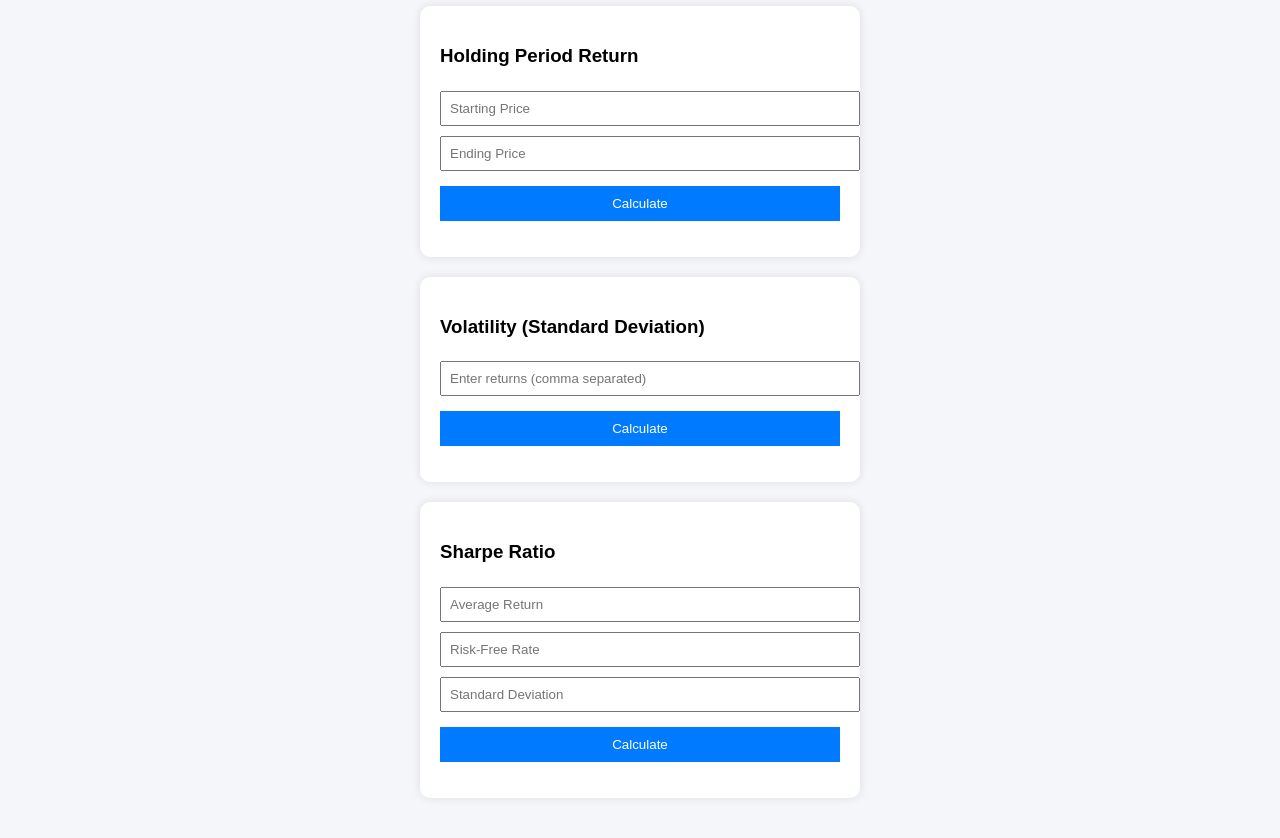
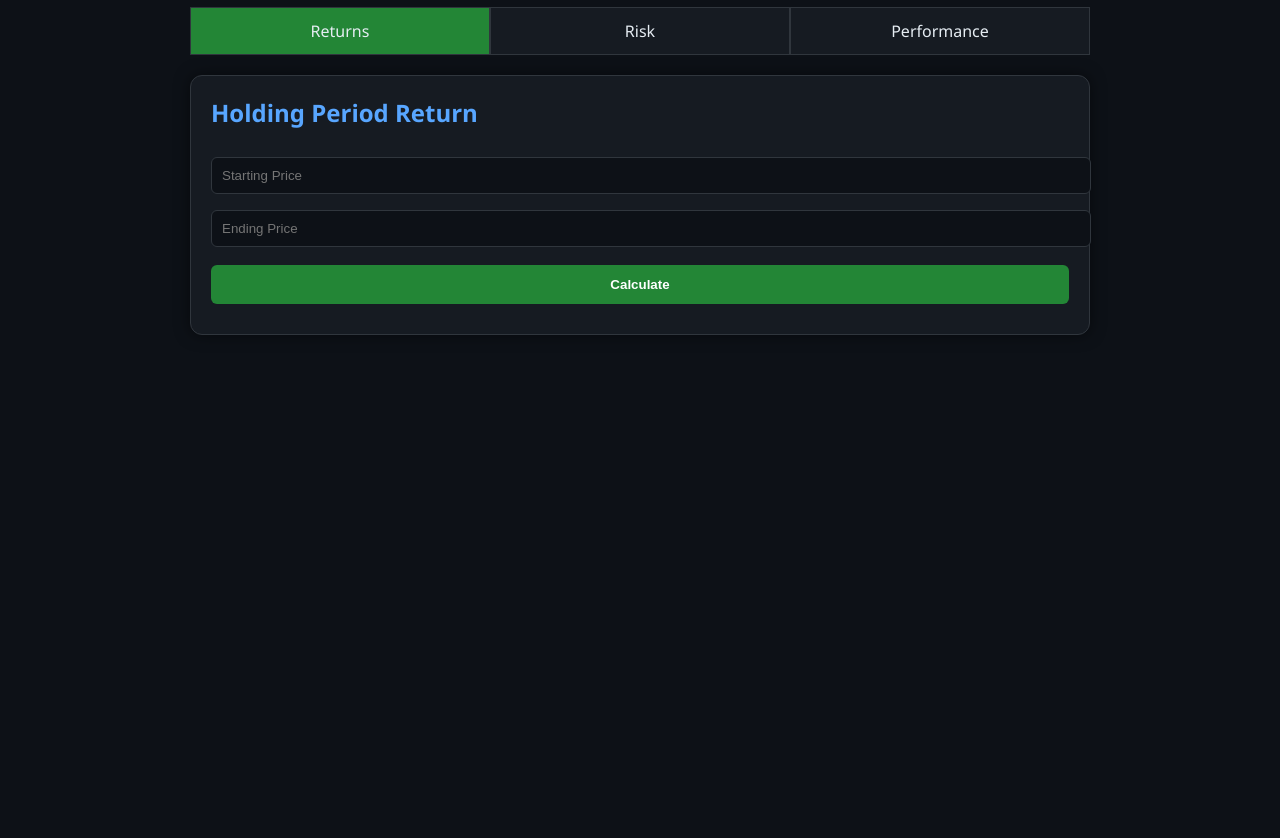
Before and after one commit to JDaley-27/joshua-daley-financial-calculator, a plain HTML site: page index.html in a window 1280 px wide. Shown: the part 92-930 px from the top of the page. After the commit the page ends 800 px from the top, so only its background shows below. Drawn offline with Linux system fonts and the light colour scheme.

Commit message:
Refactor index.html for improved layout and styling

```diff
--- a/index.html
+++ b/index.html
@@ -2,84 +2,182 @@
 <html>
 <head>
   <title>Josh Daley Financial Calculator</title>
+  <meta name="viewport" content="width=device-width, initial-scale=1.0">
+
   <style>
     body {
-      font-family: Arial;
-      margin: 40px;
-      background: #f4f6f9;
+      margin: 0;
+      font-family: 'Segoe UI', Tahoma, sans-serif;
+      background: #0d1117;
+      color: #e6edf3;
     }
-    h1 {
+
+    header {
+      background: #161b22;
+      padding: 20px;
       text-align: center;
+      font-size: 28px;
+      font-weight: bold;
+      border-bottom: 1px solid #30363d;
     }
-    .box {
-      background: white;
+
+    .container {
+      max-width: 900px;
+      margin: auto;
       padding: 20px;
-      margin: 20px auto;
-      width: 400px;
-      border-radius: 10px;
-      box-shadow: 0 0 10px rgba(0,0,0,0.1);
     }
+
+    .card {
+      background: #161b22;
+      padding: 20px;
+      margin-bottom: 20px;
+      border-radius: 12px;
+      box-shadow: 0 0 15px rgba(0,0,0,0.5);
+      border: 1px solid #30363d;
+    }
+
+    h2 {
+      margin-top: 0;
+      color: #58a6ff;
+    }
+
     input {
       width: 100%;
-      margin: 5px 0;
-      padding: 8px;
+      padding: 10px;
+      margin: 8px 0;
+      border-radius: 6px;
+      border: 1px solid #30363d;
+      background: #0d1117;
+      color: white;
     }
+
     button {
+      width: 100%;
+      padding: 12px;
       margin-top: 10px;
-      padding: 10px;
-      width: 100%;
-      background: #007BFF;
+      background: #238636;
+      border: none;
+      border-radius: 6px;
       color: white;
-      border: none;
+      font-weight: bold;
       cursor: pointer;
+      transition: 0.2s;
+    }
+
+    button:hover {
+      background: #2ea043;
+    }
+
+    .result {
+      margin-top: 10px;
+      font-size: 18px;
+      color: #3fb950;
+    }
+
+    .tabs {
+      display: flex;
+      margin-bottom: 20px;
+    }
+
+    .tab {
+      flex: 1;
+      padding: 12px;
+      text-align: center;
+      background: #161b22;
+      cursor: pointer;
+      border: 1px solid #30363d;
+    }
+
+    .tab.active {
+      background: #238636;
+    }
+
+    .section {
+      display: none;
+    }
+
+    .section.active {
+      display: block;
     }
   </style>
 </head>
 
 <body>
 
-<h1>Josh Daley Financial Calculator</h1>
+<header>Josh Daley Financial Calculator</header>
 
-<div class="box">
-  <h3>Holding Period Return</h3>
+<div class="container">
+
+  <div class="tabs">
+    <div class="tab active" onclick="showSection('returns', this)">Returns</div>
+    <div class="tab" onclick="showSection('risk', this)">Risk</div>
+    <div class="tab" onclick="showSection('performance', this)">Performance</div>
+  </div>
+
+  <!-- RETURNS -->
+  <div id="returns" class="section active">
+
+    <div class="card">
+      <h2>Holding Period Return</h2>
       <input id="start" placeholder="Starting Price">
       <input id="end" placeholder="Ending Price">
       <button onclick="calcReturn()">Calculate</button>
-  <p id="returnResult"></p>
+      <div id="returnResult" class="result"></div>
     </div>
 
-<div class="box">
-  <h3>Volatility (Standard Deviation)</h3>
-  <input id="returns" placeholder="Enter returns (comma separated)">
-  <button onclick="calcVol()">Calculate</button>
-  <p id="volResult"></p>
   </div>
 
-<div class="box">
-  <h3>Sharpe Ratio</h3>
+  <!-- RISK -->
+  <div id="risk" class="section">
+
+    <div class="card">
+      <h2>Volatility (Standard Deviation)</h2>
+      <input id="returnsData" placeholder="e.g. 0.05, 0.02, -0.01">
+      <button onclick="calcVol()">Calculate</button>
+      <div id="volResult" class="result"></div>
+    </div>
+
+  </div>
+
+  <!-- PERFORMANCE -->
+  <div id="performance" class="section">
+
+    <div class="card">
+      <h2>Sharpe Ratio</h2>
       <input id="avgReturn" placeholder="Average Return">
       <input id="riskFree" placeholder="Risk-Free Rate">
       <input id="stdDev" placeholder="Standard Deviation">
       <button onclick="calcSharpe()">Calculate</button>
-  <p id="sharpeResult"></p>
+      <div id="sharpeResult" class="result"></div>
+    </div>
+
+  </div>
+
 </div>
 
 <script>
+function showSection(id, element) {
+  document.querySelectorAll('.section').forEach(s => s.classList.remove('active'));
+  document.querySelectorAll('.tab').forEach(t => t.classList.remove('active'));
+  document.getElementById(id).classList.add('active');
+  element.classList.add('active');
+}
+
 function calcReturn() {
   let start = parseFloat(document.getElementById("start").value);
   let end = parseFloat(document.getElementById("end").value);
   let result = (end - start) / start;
   document.getElementById("returnResult").innerText =
-    "Return: " + (result * 100).toFixed(2) + "%";
+    (result * 100).toFixed(2) + "%";
 }
 
 function calcVol() {
-  let data = document.getElementById("returns").value.split(',').map(Number);
+  let data = document.getElementById("returnsData").value.split(',').map(Number);
   let mean = data.reduce((a,b)=>a+b)/data.length;
   let variance = data.reduce((a,b)=>a+(b-mean)**2,0)/data.length;
   let std = Math.sqrt(variance);
   document.getElementById("volResult").innerText =
-    "Volatility: " + std.toFixed(4);
+    std.toFixed(4);
 }
 
 function calcSharpe() {
@@ -88,7 +186,7 @@ function calcSharpe() {
   let sd = parseFloat(document.getElementById("stdDev").value);
   let sharpe = (r - rf) / sd;
   document.getElementById("sharpeResult").innerText =
-    "Sharpe Ratio: " + sharpe.toFixed(4);
+    sharpe.toFixed(4);
 }
 </script>
 
```
Lines whose indentation alone changed are shown as unchanged.
